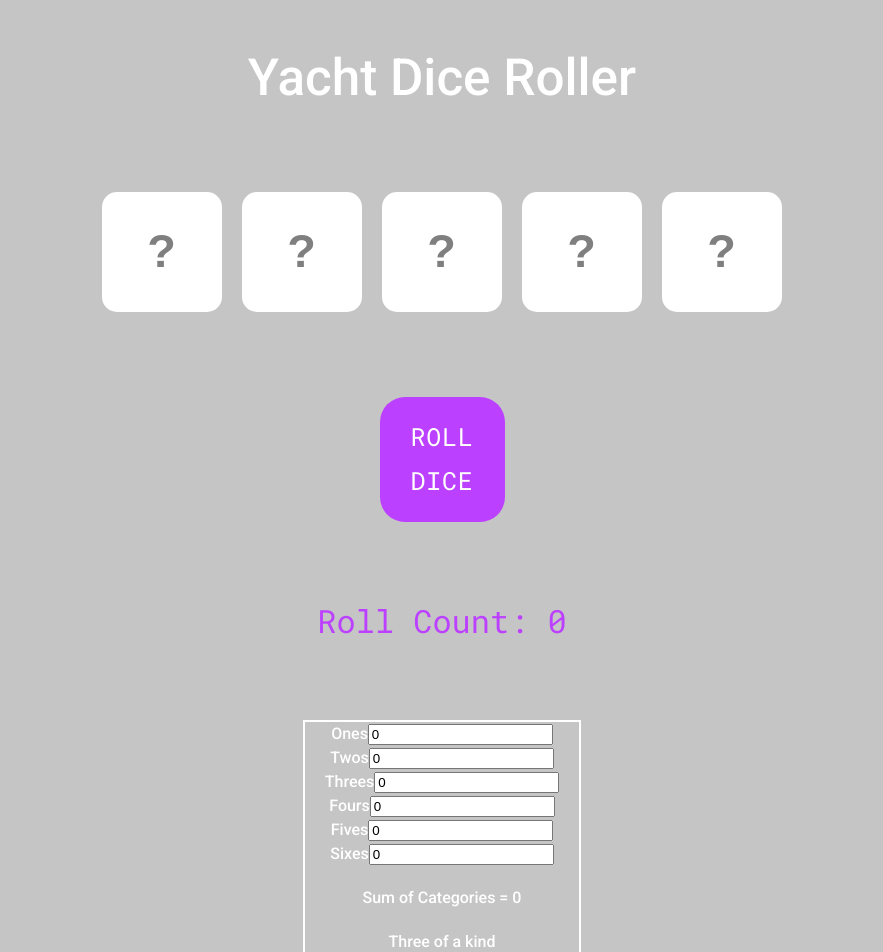
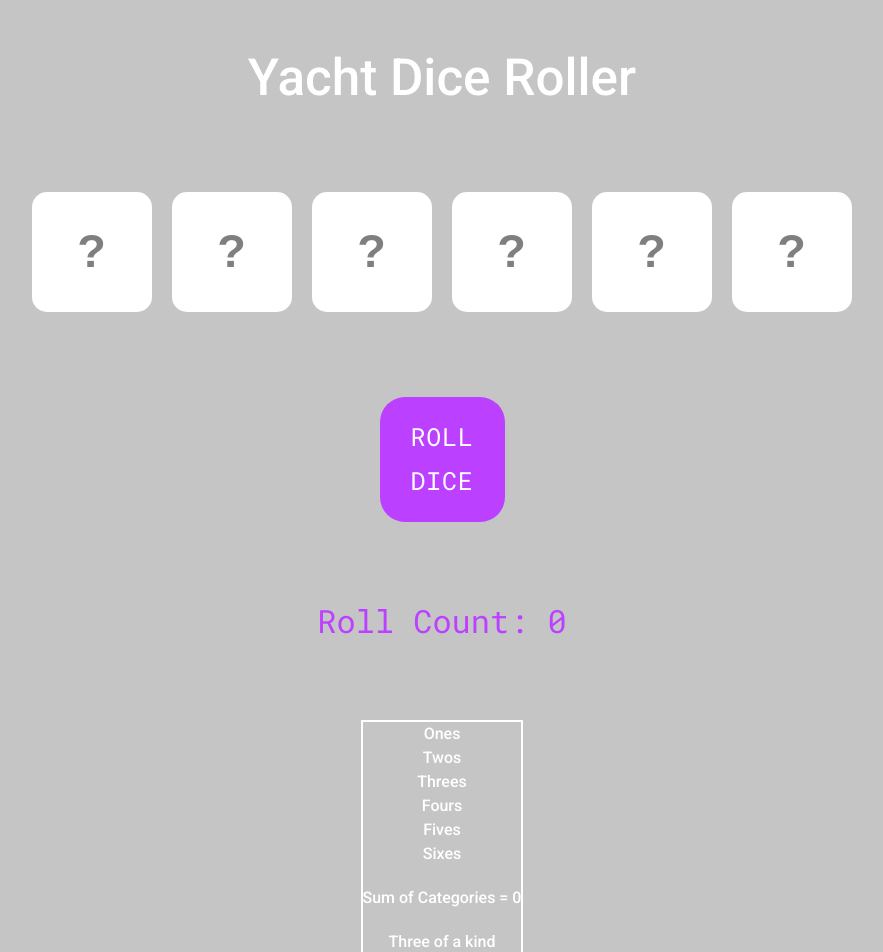
Before and after one commit to chriskstaton/SIXXES, a React (Vite) app: page / in a window 1280 px wide. Shown: the top 952 px of the page, without its empty margins (198-1081 px from the left). Built offline with nearby package versions, Linux system fonts and the light colour scheme.

Commit message:
console log useeffect

```diff
--- a/src/DiceRoller.tsx
+++ b/src/DiceRoller.tsx
@@ -1,4 +1,4 @@
-import { useState } from "react";
+import { useEffect, useState } from "react";
 import Button from "@mui/material/Button";
 import "./DiceRoller.scss";
 
@@ -21,12 +21,14 @@ function DiceRoller() {
 	var [valueThree, setValueThree] = useState(0);
 	var [valueFour, setValueFour] = useState(0);
 	var [valueFive, setValueFive] = useState(0);
+	var [valueSix, setValueSix] = useState(0);
 
 	var [rollingOne, setRollingOne] = useState(false);
 	var [rollingTwo, setRollingTwo] = useState(false);
 	var [rollingThree, setRollingThree] = useState(false);
 	var [rollingFour, setRollingFour] = useState(false);
 	var [rollingFive, setRollingFive] = useState(false);
+	var [rollingSix, setRollingSix] = useState(false);
 
 	const diceImages = [Dice0, Dice1, Dice2, Dice3, Dice4, Dice5, Dice6];
 
@@ -35,12 +37,14 @@ function DiceRoller() {
 	var [imageThree, setImageThree] = useState(diceImages[0]);
 	var [imageFour, setImageFour] = useState(diceImages[0]);
 	var [imageFive, setImageFive] = useState(diceImages[0]);
+	var [imageSix, setImageSix] = useState(diceImages[0]);
 
 	const [isSelectedOne, setIsSelectedOne] = useState(true);
 	const [isSelectedTwo, setIsSelectedTwo] = useState(true);
 	const [isSelectedThree, setIsSelectedThree] = useState(true);
 	const [isSelectedFour, setIsSelectedFour] = useState(true);
 	const [isSelectedFive, setIsSelectedFive] = useState(true);
+	const [isSelectedSix, setIsSelectedSix] = useState(true);
 
 	var diceCurrentValueArray: number[] = [
 		valueOne,
@@ -48,6 +52,7 @@ function DiceRoller() {
 		valueThree,
 		valueFour,
 		valueFive,
+		valueSix,
 	];
 
 	//console.log(diceCurrentValueArray);
@@ -62,6 +67,7 @@ function DiceRoller() {
 		setRollingThree(true);
 		setRollingFour(true);
 		setRollingFive(true);
+		setRollingSix(true);
 		rollDice();
 		setTimeout(() => setRollDisable(false), delay);
 	}
@@ -94,12 +100,25 @@ function DiceRoller() {
 			setValueFive(randomNumber5);
 			setTimeout(() => setImageFive(diceImages[randomNumber5]), delay / 2);
 		}
+
+		if (isSelectedSix) {
+			var randomNumber6 = Math.floor(Math.random() * 6 + 1);
+			setValueSix(randomNumber6);
+			setTimeout(() => setImageSix(diceImages[randomNumber6]), delay / 2);
+		}
 		setTimeout(() => setRollingOne(false), delay);
 		setTimeout(() => setRollingTwo(false), delay);
 		setTimeout(() => setRollingThree(false), delay);
 		setTimeout(() => setRollingFour(false), delay);
 		setTimeout(() => setRollingFive(false), delay);
+		setTimeout(() => setRollingSix(false), delay);
 	};
+
+	useEffect(() => {
+		if (diceCurrentValueArray) {
+			console.log("scoreboard " + diceCurrentValueArray);
+		}
+	}, [rollCount]);
 
 	return (
 		<>
@@ -165,6 +184,18 @@ function DiceRoller() {
 					src={imageFive}
 					key={"E"}
 				/>
+				<img
+					className={
+						!isSelectedSix
+							? "dice-selected"
+							: rollingSix
+							? "dice-roll"
+							: "dice-static"
+					}
+					onClick={() => setIsSelectedSix(!isSelectedSix)}
+					src={imageSix}
+					key={"F"}
+				/>
 			</div>
 
 			<div className="button-container">
--- a/src/Scoreboard.tsx
+++ b/src/Scoreboard.tsx
@@ -1,6 +1,5 @@
-import { useState } from "react";
+import { useEffect, useState } from "react";
 import "./Scoreboard.scss";
-import DiceRoller from "./DiceRoller";
 
 function Scoreboard(props: { diceCurrentValueArray: number[] }) {
 	const [onesCatVal, setOnesCatVal] = useState(0);
@@ -11,15 +10,14 @@ function Scoreboard(props: { diceCurrentValueArray: number[] }) {
 	const [sixesCatVal, setSixesCatVal] = useState(0);
 
 	//defaultValue={diceValues filtered and summed}
-	console.log("scoreboard " + props.diceCurrentValueArray);
 
 	return (
 		<div className="scoreboard-container">
 			<div className="upper-categories">
 				<div className="upper-item">
-					<label>
-						Ones
-						<input
+					{/* <label> */}
+					Ones
+					{/* <input
 							name="ones"
 							className="input"
 							type="number"
@@ -27,74 +25,14 @@ function Scoreboard(props: { diceCurrentValueArray: number[] }) {
 							defaultValue={" "}
 							value={onesCatVal}
 							onChange={(e) => setOnesCatVal(parseInt(e.target.value))}
-						/>
-					</label>
+						/> */}
+					{/* </label> */}
 				</div>
-				<div className="upper-item">
-					<label>
-						Twos
-						<input
-							name="twos"
-							className="input"
-							type="number"
-							pattern="^[0-10]$"
-							value={twosCatVal}
-							onChange={(e) => setTwosCatVal(parseInt(e.target.value))}
-						/>
-					</label>
-				</div>
-				<div className="upper-item">
-					<label>
-						Threes
-						<input
-							name="threes"
-							className="input"
-							type="number"
-							pattern="^[0-15]$"
-							value={threesCatVal}
-							onChange={(e) => setThreesCatVal(parseInt(e.target.value))}
-						/>
-					</label>
-				</div>
-				<div className="upper-item">
-					<label>
-						Fours
-						<input
-							name="fours"
-							className="input"
-							type="number"
-							pattern="^[0-20]$"
-							value={foursCatVal}
-							onChange={(e) => setFoursCatVal(parseInt(e.target.value))}
-						/>
-					</label>
-				</div>
-				<div className="upper-item">
-					<label>
-						Fives
-						<input
-							name="fives"
-							className="input"
-							type="number"
-							pattern="^[0-25]$"
-							value={fivesCatVal}
-							onChange={(e) => setFivesCatVal(parseInt(e.target.value))}
-						/>
-					</label>
-				</div>
-				<div className="upper-item">
-					<label>
-						Sixes
-						<input
-							name="sixes"
-							className="input"
-							type="number"
-							pattern="^[0-30]$"
-							value={sixesCatVal}
-							onChange={(e) => setSixesCatVal(parseInt(e.target.value))}
-						/>
-					</label>
-				</div>
+				<div className="upper-item">Twos</div>
+				<div className="upper-item">Threes</div>
+				<div className="upper-item">Fours</div>
+				<div className="upper-item">Fives</div>
+				<div className="upper-item">Sixes</div>
 			</div>
 			<div>
 				Sum of Categories ={" "}
```
